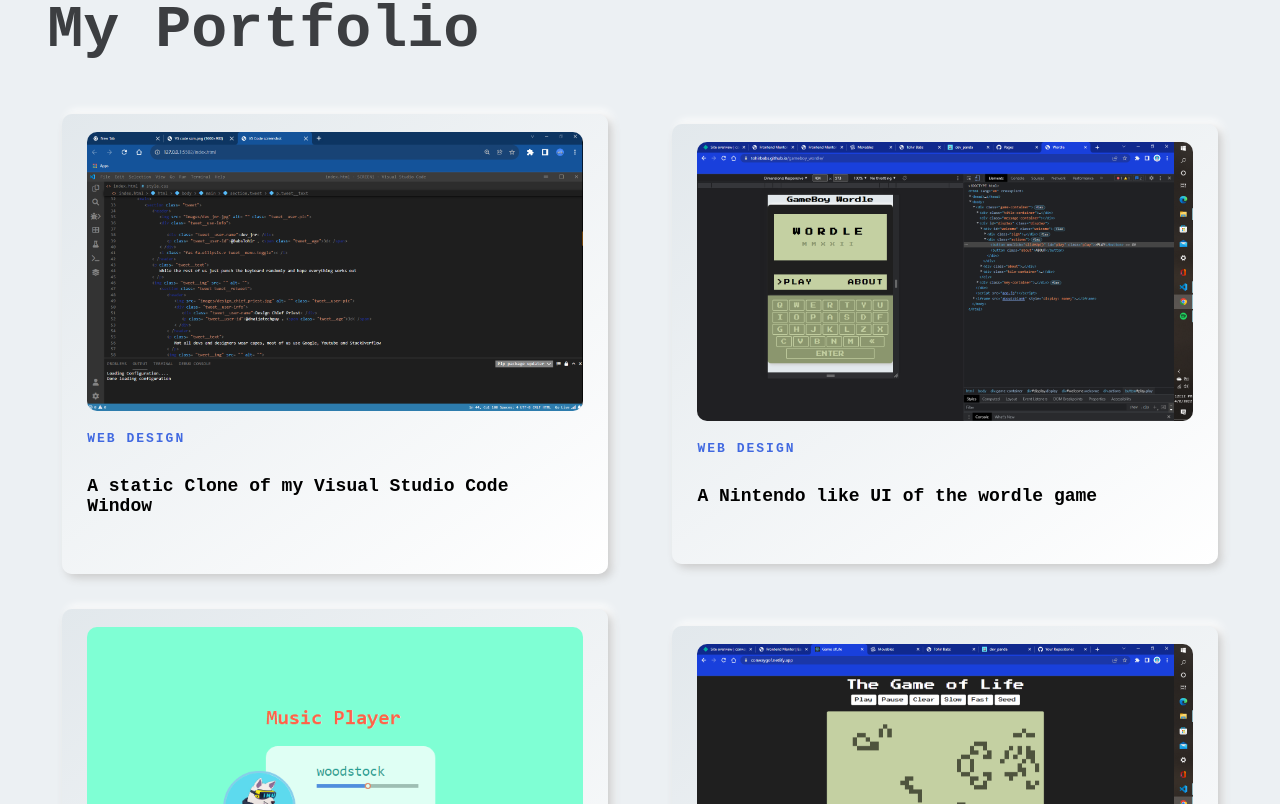
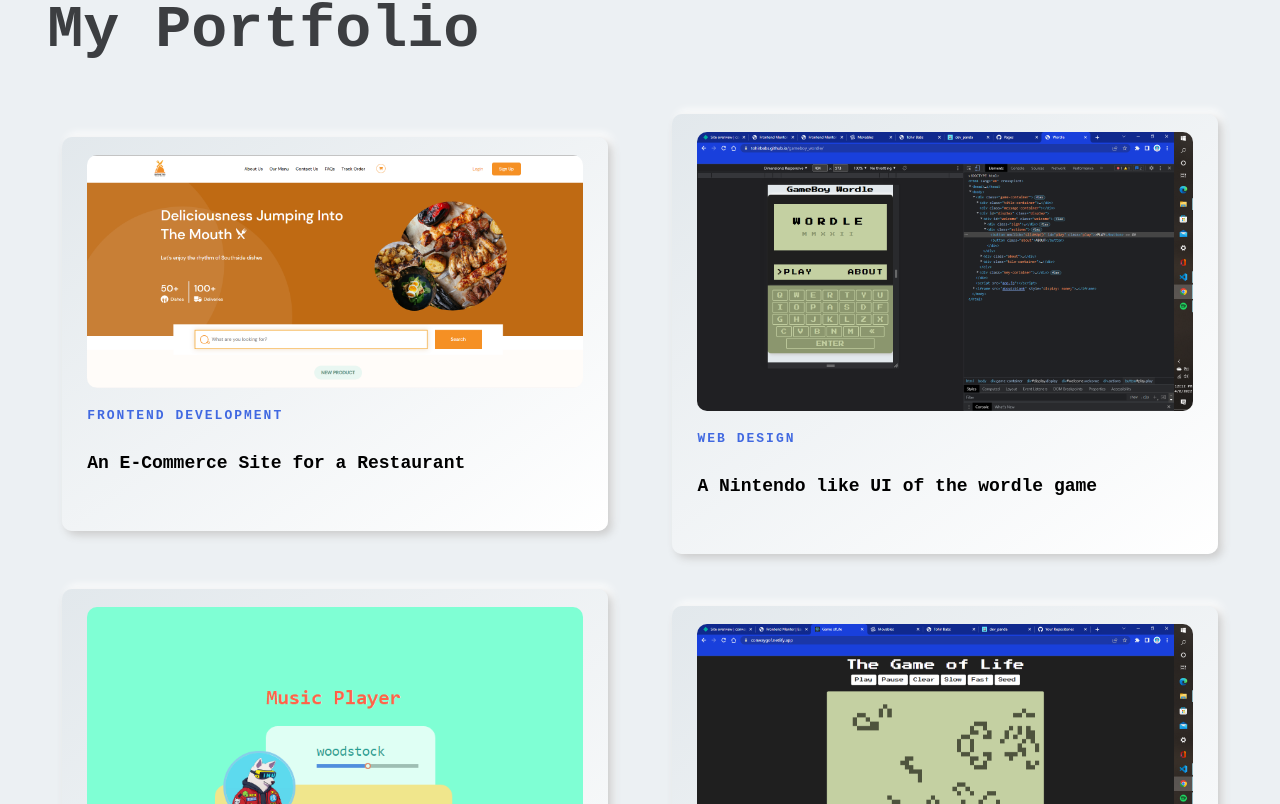
Before and after one commit to TohirBabs/devpanda, a React (Create React App) app: page / in a window 1280 px wide. Shown: the part 1776-2580 px from the top of the page. Built offline with nearby package versions, Linux system fonts and the light colour scheme.

Commit message:
Portfolio update with southside project

```diff
--- a/src/Components/Portfolio/Portfolio_data.js
+++ b/src/Components/Portfolio/Portfolio_data.js
@@ -1,58 +1,72 @@
 const Portfolio_data = [
   {
     id: 1,
-        category: 'WEB DESIGN',
+    category: "FRONTEND DEVELOPMENT",
+    totalLikes: "338",
+    title: "An E-Commerce Site for a Restaurant",
+    image: "/images/southside.png",
+    about: "",
+    link: "https://southsidefood.vercel.app/",
+  },
+
+  {
+    id: 2,
+    category: "WEB DESIGN",
+    totalLikes: "143",
+    title: "A Nintendo like UI of the wordle game",
+    image: "/images/gameboy-wordle.png",
+    about:
+      "A fresh take on the UI of the very popular wordle game, which is just my way of making it a little bit more interesting with the classic nintendo nostalgic feel. the design is mobile view biased but im working on its responsiveness",
+    link: "https://tohirbabs.github.io/gameboy_wordle/",
+  },
+  {
+    id: 3,
+    category: "WEB DESIGN",
+    totalLikes: "160",
+    title: "A music player site with minimalistic design",
+    image: "/images/music-player.png",
+    about:
+      "A minimalistic and light weight music playing site that plays songs from a local storage and has cool effects.",
+    link: "https://tohirbabs.github.io/MUSIC-PLAYER/",
+  },
+  {
+    id: 4,
+    category: "WEB DESIGN",
+    totalLikes: "200",
+    title: "Conway's game of life in action with classic nintendo UI",
+    image: "/images/conway.png",
+    about:
+      "A nice implementation of the 0 player game that demonstrates how simple rules can evolve into complex patterns, some of them even looking like life. In the classic nintendo UI of course.",
+    link: "https://conwaygof.netlify.app/",
+  },
+  {
+    id: 5,
+    category: "WEB DESIGN",
+    totalLikes: "277",
+    title: "An HTML & CSS only clone of my twitter homepage",
+    image: "/images/twitter-homepage.png",
+    about: "A responsive rendering of a snapshot of my twitter homepage.",
+    link: "https://tohirbabs.github.io/twitter_homepage/",
+  },
+  {
+    id: 6,
+    category: "WEB DESIGN",
+    totalLikes: "338",
+    title: "A landing page for mobile site",
+    image: "/images/easybank.png",
+    about: "",
+    link: "https://easybankhomepage.netlify.app/#",
+  },
+  {
+    id: 7,
+    category: "WEB DESIGN",
     totalLikes: "280",
     title: "A static Clone of my Visual Studio Code Window",
     image: "/images/vs-clone.png",
-        about: "Some crazy idea I had while developing another project to try rendering my workspace window in HTML ans CSS only, pretty much like a screenshot of my window in my browser. This was developed for as desktop view so don't expect too much if you're using a mobile device.",
-        link: 'https://tohirbabs.github.io/visual-studio-screenshot/',
+    about:
+      "Some crazy idea I had while developing another project to try rendering my workspace window in HTML ans CSS only, pretty much like a screenshot of my window in my browser. This was developed for as desktop view so don't expect too much if you're using a mobile device.",
+    link: "https://tohirbabs.github.io/visual-studio-screenshot/",
   },
-    {
-        id: 2,
-        category: 'WEB DESIGN',
-        totalLikes: "143",
-        title: "A Nintendo like UI of the wordle game",
-        image: "/images/gameboy-wordle.png",
-        about: 'A fresh take on the UI of the very popular wordle game, which is just my way of making it a little bit more interesting with the classic nintendo nostalgic feel. the design is mobile view biased but im working on its responsiveness',
-        link:'https://tohirbabs.github.io/gameboy_wordle/',
-    },
-    {
-        id: 3,
-        category: 'WEB DESIGN',
-        totalLikes: "160",
-        title: "A music player site with minimalistic design",
-        image: "/images/music-player.png",
-        about: 'A minimalistic and light weight music playing site that plays songs from a local storage and has cool effects.',
-        link:'https://tohirbabs.github.io/MUSIC-PLAYER/',
-    },
-    {
-        id: 4,
-        category: 'WEB DESIGN',
-        totalLikes: "200",
-        title: "Conway's game of life in action with classic nintendo UI",
-        image: "/images/conway.png",
-        about: "A nice implementation of the 0 player game that demonstrates how simple rules can evolve into complex patterns, some of them even looking like life. In the classic nintendo UI of course.",
-        link:'https://conwaygof.netlify.app/',
-    },
-    {
-        id: 5,
-        category: 'WEB DESIGN',
-        totalLikes: "277",
-        title: "An HTML & CSS only clone of my twitter homepage",
-        image: "/images/twitter-homepage.png",
-        about: 'A responsive rendering of a snapshot of my twitter homepage.',
-        link:'https://tohirbabs.github.io/twitter_homepage/',
-    },
-    {
-        id: 6,
-        category: 'WEB DESIGN',
-        totalLikes: "338",
-        title: "A landing page for mobile site",
-        image: "/images/easybank.png",
-        about: '',
-        link:'https://easybankhomepage.netlify.app/#',
-    },
-]
+];
 
-export default Portfolio_data
+export default Portfolio_data;
```
Also changed, not shown: public/images/southside.png (added). Lines whose indentation alone changed are shown as unchanged.
